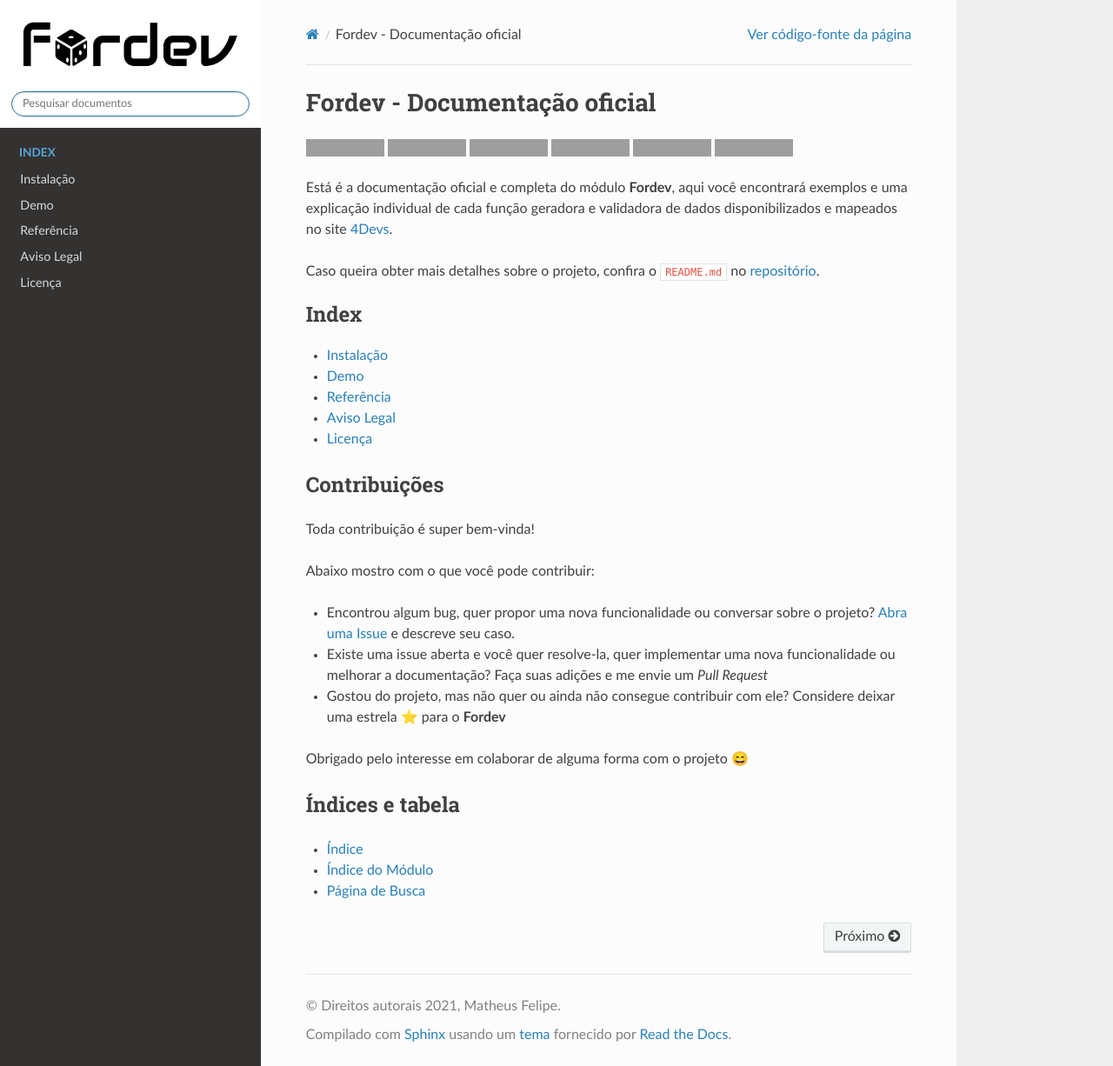
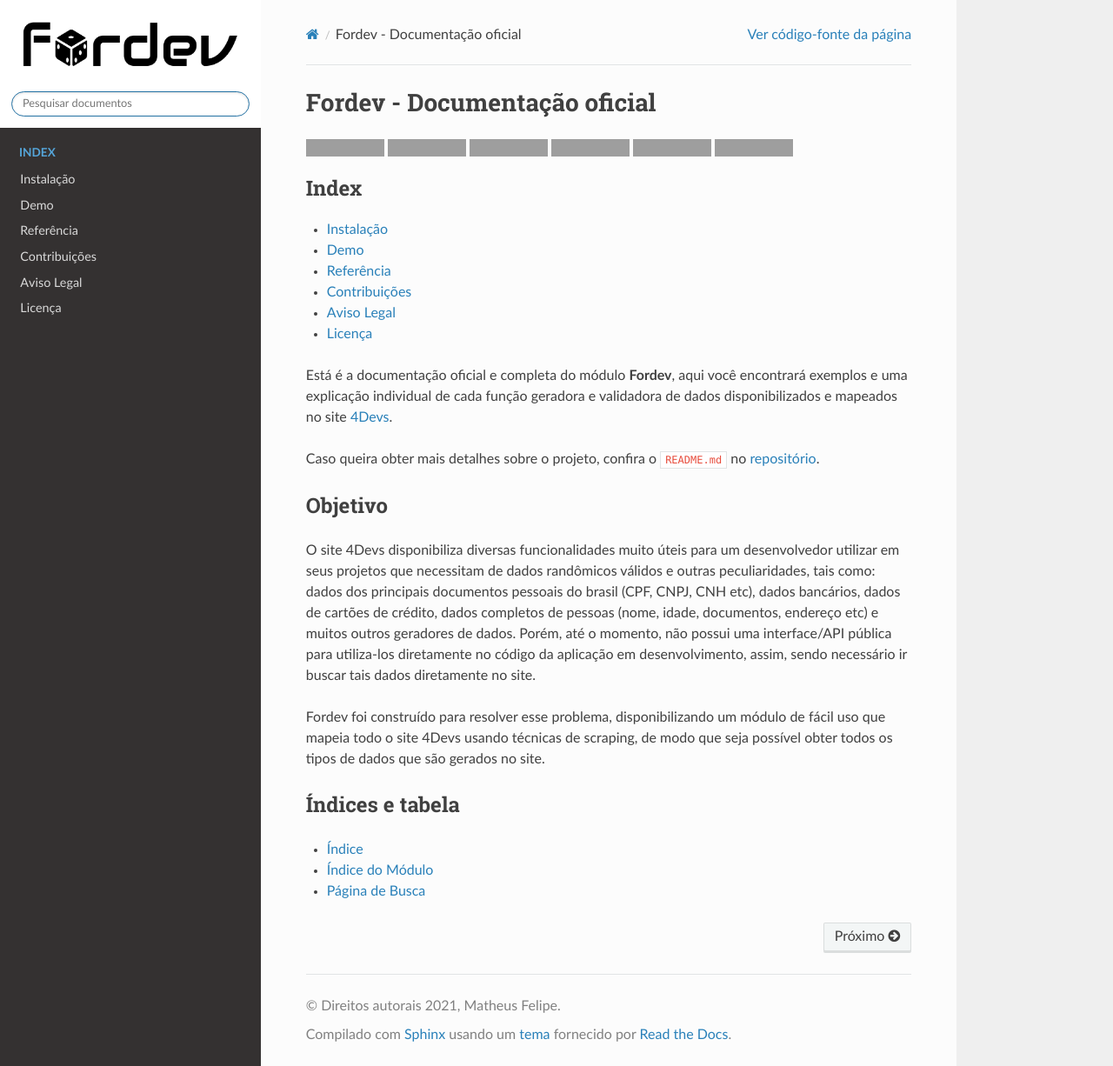
Before and after one commit to matheusfelipeog/fordev, a Sphinx documentation site: the page built from docs/source/index.rst, in a window 1280 px wide and 1226 px high. Shown: the whole window at 87% size. Built offline with Sphinx 7.4.7 and the Read the Docs theme 2.0.0, drawn with Linux system fonts in a browser that asks for light colours; grey boxes are pictures that could not be loaded.

Commit message:
Update index docs

```diff
--- a/docs/source/index.rst
+++ b/docs/source/index.rst
@@ -31,11 +31,6 @@ Fordev - Documentação oficial
     :target: https://github.com/matheusfelipeog/fordev/blob/master/LICENSE
 
 
-Está é a documentação oficial e completa do módulo **Fordev**, aqui você encontrará exemplos e uma explicação individual de cada função geradora e
-validadora de dados disponibilizados e mapeados no site `4Devs <https://4devs.com.br>`_.
-
-Caso queira obter mais detalhes sobre o projeto, confira o ``README.md`` no `repositório <https://github.com/matheusfelipeog/fordev>`_.
-
 .. toctree::
    :caption: Index
    :maxdepth: 1
@@ -43,24 +38,27 @@ Caso queira obter mais detalhes sobre o projeto, confira o ``README.md`` no `rep
    install
    demo
    fordev/fordev
+   contributions
    terms
    license
 
+Está é a documentação oficial e completa do módulo **Fordev**, aqui você encontrará exemplos e uma explicação individual de cada função geradora e
+validadora de dados disponibilizados e mapeados no site `4Devs <https://4devs.com.br>`_.
 
-Contribuições
--------------
+Caso queira obter mais detalhes sobre o projeto, confira o ``README.md`` no `repositório <https://github.com/matheusfelipeog/fordev>`_.
 
-Toda contribuição é super bem-vinda!
 
-Abaixo mostro com o que você pode contribuir:
+Objetivo
+--------
 
-- Encontrou algum bug, quer propor uma nova funcionalidade ou conversar sobre o projeto? `Abra uma Issue <https://github.com/matheusfelipeog/fordev/issues>`_ e descreve seu caso.
+O site 4Devs disponibiliza diversas funcionalidades muito úteis para um desenvolvedor utilizar em seus projetos que necessitam
+de dados randômicos válidos e outras peculiaridades, tais como: dados dos principais documentos pessoais do brasil (CPF, CNPJ, CNH etc),
+dados bancários, dados de cartões de crédito, dados completos de pessoas (nome, idade, documentos, endereço etc) e muitos outros geradores
+de dados. Porém, até o momento, não possui uma interface/API pública para utiliza-los diretamente no código da aplicação em desenvolvimento,
+assim, sendo necessário ir buscar tais dados diretamente no site.
 
-- Existe uma issue aberta e você quer resolve-la, quer implementar uma nova funcionalidade ou melhorar a documentação? Faça suas adições e me envie um *Pull Request*
-
-- Gostou do projeto, mas não quer ou ainda não consegue contribuir com ele? Considere deixar uma estrela ⭐ para o **Fordev**
-
-Obrigado pelo interesse em colaborar de alguma forma com o projeto 😄
+Fordev foi construído para resolver esse problema, disponibilizando um módulo de fácil uso que mapeia todo o site 4Devs usando técnicas de
+scraping, de modo que seja possível obter todos os tipos de dados que são gerados no site.
 
 
 Índices e tabela
```
Also changed, not shown: docs/source/contributions.rst (added, +14 -0 lines).
